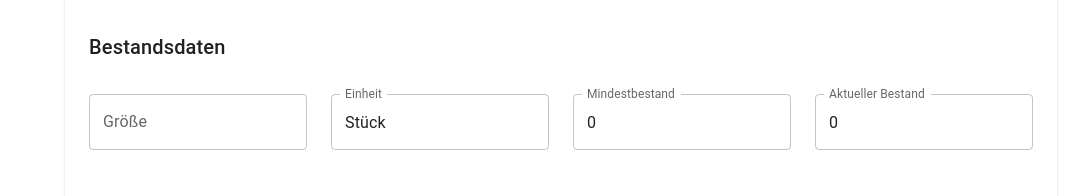
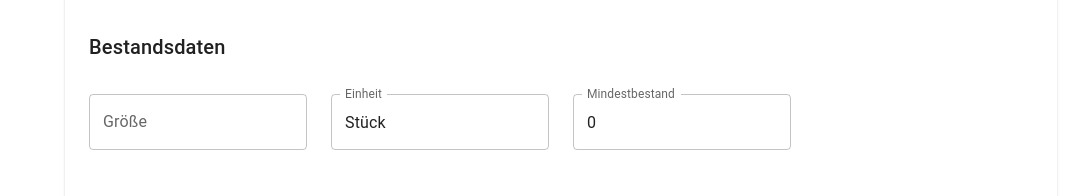
Before and after one commit to andreasknopke/MaterialManager, a React (Create React App) app in the folder frontend/: page /materials/new in a window 1280 px wide. Shown: the part 845-1041 px from the top of the page, without its empty margins (199-1280 px from the left). Built offline with nearby package versions, Linux system fonts and the light colour scheme; no server answers.

Commit message:
Remove current_stock field from material form (managed via stock transactions)

```diff
--- a/frontend/src/pages/MaterialForm.tsx
+++ b/frontend/src/pages/MaterialForm.tsx
@@ -32,7 +32,6 @@ interface MaterialFormData {
   size: string;
   unit: string;
   min_stock: number;
-  current_stock: number;
   expiry_date: string;
   lot_number: string;
   article_number: string;
@@ -78,7 +77,6 @@ const MaterialForm: React.FC = () => {
     size: '',
     unit: 'Stück',
     min_stock: 0,
-    current_stock: 0,
     expiry_date: '',
     lot_number: '',
     article_number: '',
@@ -184,7 +182,6 @@ const MaterialForm: React.FC = () => {
         size: material.size || '',
         unit: material.unit || 'Stück',
         min_stock: material.min_stock || 0,
-        current_stock: material.current_stock || 0,
         expiry_date: material.expiry_date ? material.expiry_date.split('T')[0] : '',
         lot_number: material.lot_number || '',
         article_number: material.article_number || '',
@@ -288,9 +285,7 @@ const MaterialForm: React.FC = () => {
         setSuccess('Material erfolgreich erstellt!');
         setTimeout(() => navigate(`/materials/${response.data.id}`), 1500);
       } else {
-        // Bei Update: current_stock nicht senden (wird über Lagerbewegungen verwaltet)
-        const { current_stock, ...updateData } = dataToSend;
-        await materialAPI.update(parseInt(id!), updateData);
+        await materialAPI.update(parseInt(id!), dataToSend);
         setSuccess('Material erfolgreich aktualisiert!');
         setTimeout(() => navigate('/materials'), 1500);
       }
@@ -530,18 +525,6 @@ const MaterialForm: React.FC = () => {
               />
             </Grid>
 
-            <Grid item xs={12} md={3}>
-              <TextField
-                fullWidth
-                type="number"
-                label="Aktueller Bestand"
-                value={formData.current_stock}
-                onChange={handleChange('current_stock')}
-                disabled={!isNew}
-                helperText={!isNew ? 'Über Lagerbewegungen ändern' : ''}
-              />
-            </Grid>
-
             {/* Chargen- und Haltbarkeitsdaten */}
             <Grid item xs={12}>
               <Typography variant="h6" gutterBottom sx={{ mt: 2 }}>
```
